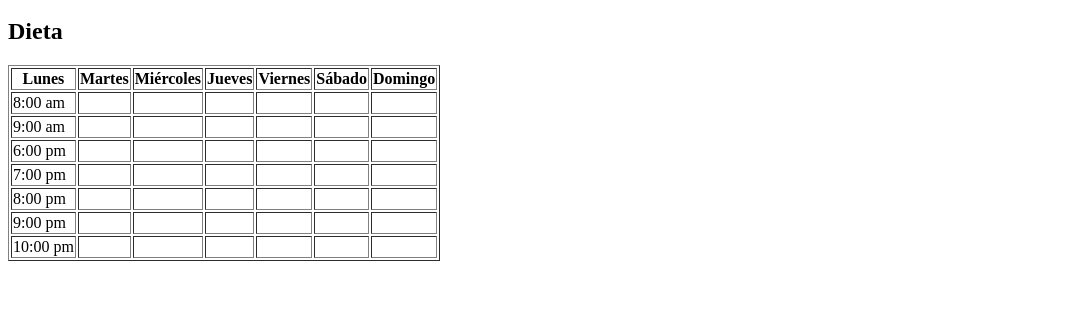
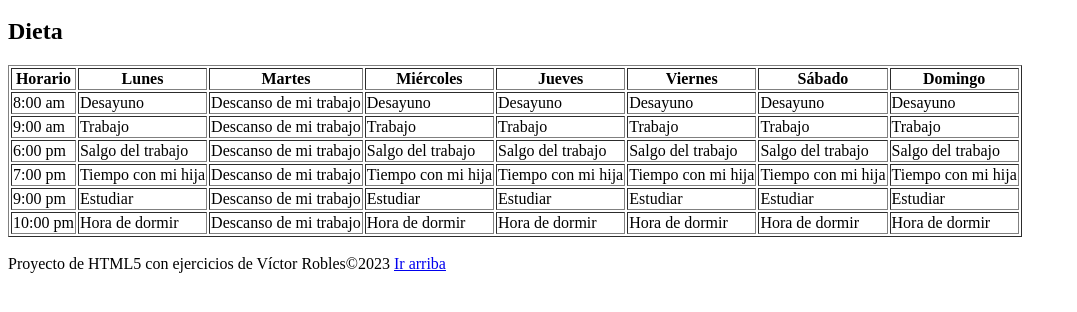
Before and after one commit to Asta-Kamado/Proyecto-de-HTML, a plain HTML site: page dieta.html in a window 1280 px wide. Shown: the part 154-466 px from the top of the page, without its empty margins (0-1077 px from the left). Drawn offline with Linux system fonts and the light colour scheme.

Commit message:
nueva-rama

```diff
--- a/dieta.html
+++ b/dieta.html
@@ -25,6 +25,7 @@
         <section id="Dieta">
             <table border="1">
                 <tr>
+                    <th>Horario</th>
                     <th>Lunes</th>
                     <th>Martes</th>
                     <th>Miércoles</th>
@@ -35,72 +36,74 @@
                 </tr>
                 <tr>
                     <td>8:00 am</td>
-                    <td></td>
-                    <td></td>
-                    <td></td>
-                    <td></td>
-                    <td></td>
-                    <td></td>
+                    <td>Desayuno</td>
+                    <td>Descanso de mi trabajo</td>
+                    <td>Desayuno</td>
+                    <td>Desayuno</td>
+                    <td>Desayuno</td>
+                    <td>Desayuno</td>
+                    <td>Desayuno</td>
                 </tr>
                 <tr>
                     <td>9:00 am</td>
-                    <td></td>
-                    <td></td>
-                    <td></td>
-                    <td></td>
-                    <td></td>
-                    <td></td>
+                    <td>Trabajo</td>
+                    <td>Descanso de mi trabajo</td>
+                    <td>Trabajo</td>
+                    <td>Trabajo</td>
+                    <td>Trabajo</td>
+                    <td>Trabajo</td>
+                    <td>Trabajo</td>
                 </tr>
                 <tr>
                     <td>6:00 pm</td>
-                    <td></td>
-                    <td></td>
-                    <td></td>
-                    <td></td>
-                    <td></td>
-                    <td></td>
+                    <td>Salgo del trabajo</td>
+                    <td>Descanso de mi trabajo</td>
+                    <td>Salgo del trabajo</td>
+                    <td>Salgo del trabajo</td>
+                    <td>Salgo del trabajo</td>
+                    <td>Salgo del trabajo</td>
+                    <td>Salgo del trabajo</td>
                 </tr>
                 <tr>
                     <td>7:00 pm</td>
-                    <td></td>
-                    <td></td>
-                    <td></td>
-                    <td></td>
-                    <td></td>
-                    <td></td>
-                </tr>
-                <tr>
-                    <td>8:00 pm</td>
-                    <td></td>
-                    <td></td>
-                    <td></td>
-                    <td></td>
-                    <td></td>
-                    <td></td>
+                    <td>Tiempo con mi hija</td>
+                    <td>Descanso de mi trabajo</td>
+                    <td>Tiempo con mi hija</td>
+                    <td>Tiempo con mi hija</td>
+                    <td>Tiempo con mi hija</td>
+                    <td>Tiempo con mi hija</td>
+                    <td>Tiempo con mi hija</td>
                 </tr>
                 <tr>
                     <td>9:00 pm</td>
-                    <td></td>
-                    <td></td>
-                    <td></td>
-                    <td></td>
-                    <td></td>
-                    <td></td>
+                    <td>Estudiar</td>
+                    <td>Descanso de mi trabajo</td>
+                    <td>Estudiar</td>
+                    <td>Estudiar</td>
+                    <td>Estudiar</td>
+                    <td>Estudiar</td>
+                    <td>Estudiar</td>
                 </tr>
                 <tr>
                     <td>10:00 pm</td>
-                    <td></td>
-                    <td></td>
-                    <td></td>
-                    <td></td>
-                    <td></td>
-                    <td></td>
+                    <td>Hora de dormir</td>
+                    <td>Descanso de mi trabajo</td>
+                    <td>Hora de dormir</td>
+                    <td>Hora de dormir</td>
+                    <td>Hora de dormir</td>
+                    <td>Hora de dormir</td>
+                    <td>Hora de dormir</td>
                 </tr>
             </table>
 
         </section>
     </main>
 
+    <br>
+    <footer>
+        Proyecto de HTML5 con ejercicios de Víctor Robles&copy;2023 <a href="#top">Ir arriba</a>
+    </footer>
+
 
 </body>
 </html>
```
Also changed, not shown: index.html (+3 -0 lines), multimedia.html (+18 -1 lines).
